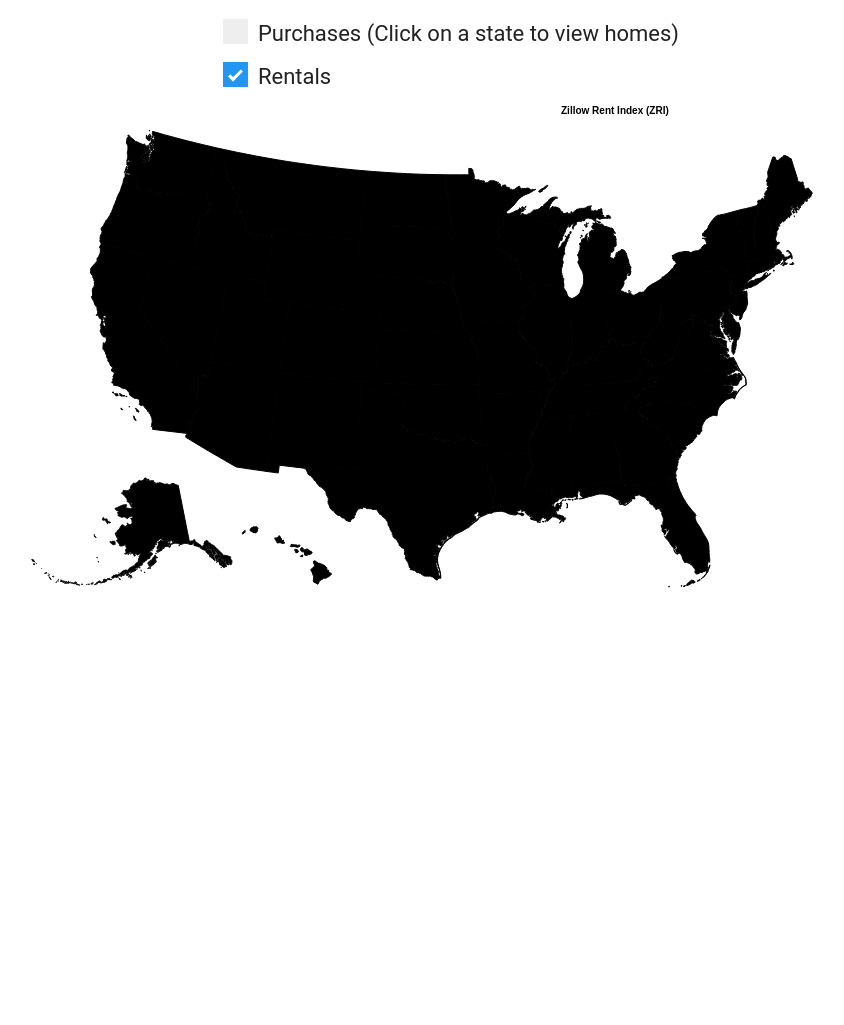
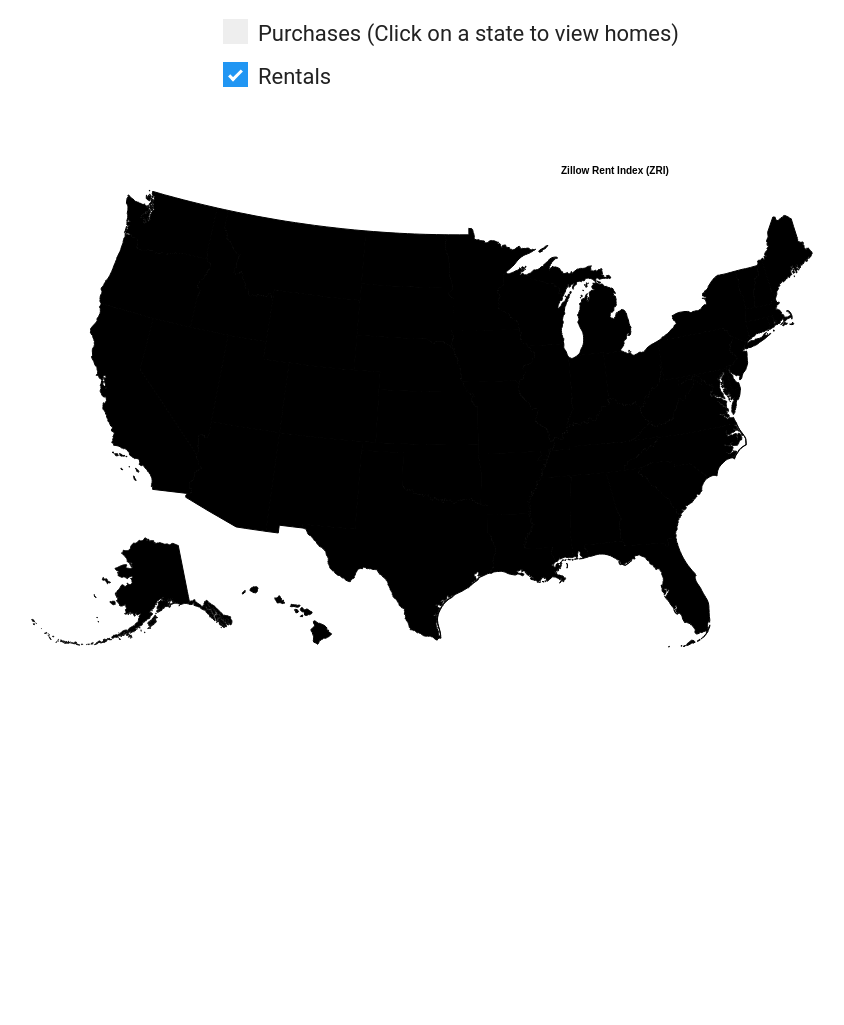
Before and after one commit to qviet1602/House_price_prediction, a Django app: page /map/ in a window 1280 px wide. Shown: the part 81-1106 px from the top of the page, without its empty margins (189-1033 px from the left). Run offline with Django 3.2, Linux system fonts and the light colour scheme; data that the repository does not hold is empty; parts of the project's set-up code (start-up, migrations or seed data) failed here and were passed over.

Commit message:
create a little space b/w map and choices on homepage

```diff
--- a/domicilian/static/css/map.css
+++ b/domicilian/static/css/map.css
@@ -3,6 +3,7 @@ body {
 }
 
 .map {
+    margin-top: 60px;
     display: block;
     position: fixed;
     left: 0;
@@ -20,8 +21,12 @@ body {
     margin-top: 100px;
 }
 
+
 /* Custom checkbox from https://www.w3schools.com/howto/howto_css_custom_checkbox.asp */
+
+
 /* Customize the label (the container) */
+
 .container {
     display: block;
     position: relative;
@@ -35,7 +40,9 @@ body {
     user-select: none;
 }
 
+
 /* Hide the browser's default checkbox */
+
 .container input {
     position: absolute;
     opacity: 0;
@@ -44,7 +51,9 @@ body {
     width: 0;
 }
 
+
 /* Create a custom checkbox */
+
 .checkmark {
     position: absolute;
     top: 0;
@@ -54,29 +63,39 @@ body {
     background-color: #eee;
 }
 
+
 /* On mouse-over, add a grey background color */
-.container:hover input ~ .checkmark {
+
+.container:hover input~.checkmark {
     background-color: #ccc;
 }
 
+
 /* When the checkbox is checked, add a blue background */
-.container input:checked ~ .checkmark {
+
+.container input:checked~.checkmark {
     background-color: #2196F3;
 }
 
+
 /* Create the checkmark/indicator (hidden when not checked) */
+
 .checkmark:after {
     content: "";
     position: absolute;
     display: none;
 }
 
+
 /* Show the checkmark when checked */
-.container input:checked ~ .checkmark:after {
+
+.container input:checked~.checkmark:after {
     display: block;
 }
 
+
 /* Style the checkmark/indicator */
+
 .container .checkmark:after {
     left: 9px;
     top: 5px;
```
Lines whose indentation alone changed are shown as unchanged.
